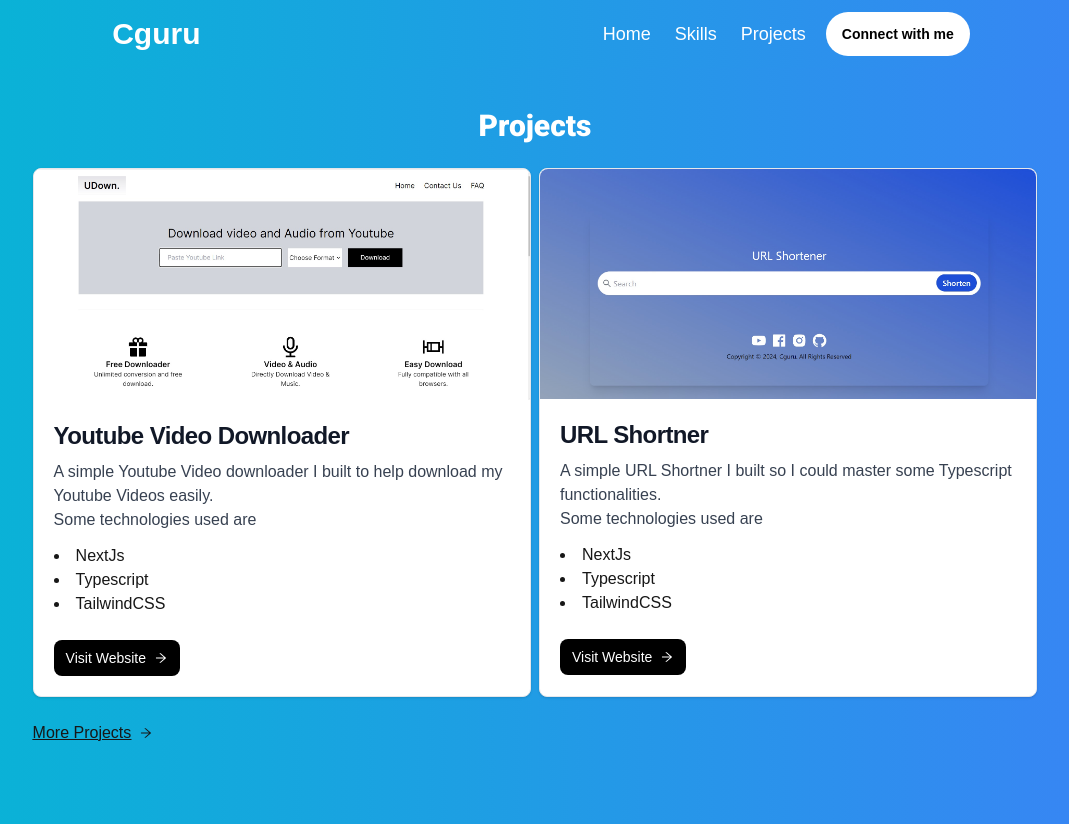
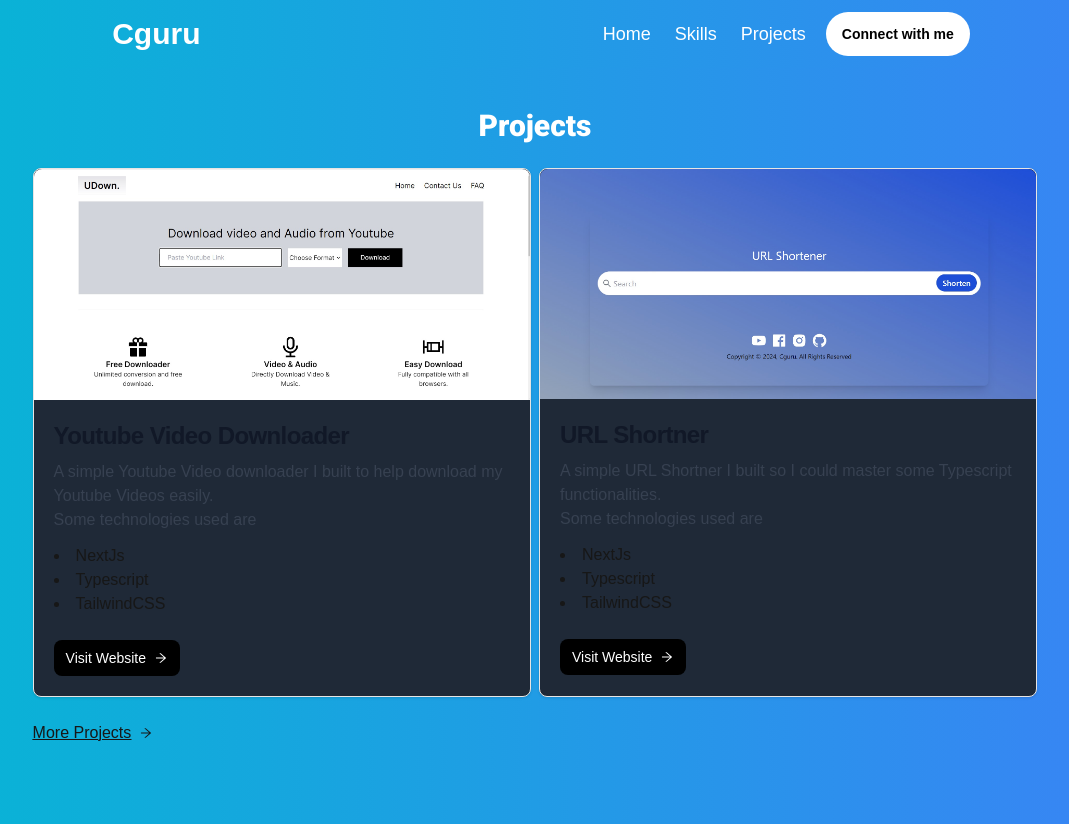
Before and after one commit to guyasong2/portfolio, a Next.js app: page /projects in a window 1280 px wide. Shown: the whole page, without its empty margins (105-1174 px from the left). Built offline with nearby package versions, Linux system fonts and the light colour scheme.

Commit message:
Update page.tsx

```diff
--- a/app/projects/page.tsx
+++ b/app/projects/page.tsx
@@ -18,7 +18,7 @@
         </h2>
 
         <div className="grid sm:grid-cols-4 gap-2 w-full sm:w-[80%] mx-auto m-6">
-          <div className="col-span-2 w-full bg-white border border-gray-200 rounded-lg shadow bg-gray-800">
+          <div className="col-span-2 w-full bg-gray-800 border border-stone-200 rounded-lg shadow">
             <a href="https://udown.netlify.app/">
               <Image src={project2} alt="First Project done by Guy Asong" className="rounded-t-lg"/>
             </a>
@@ -43,7 +43,7 @@
             </div>
           </div>
 
-          <div className="col-span-2 w-full bg-white border border-gray-200 rounded-lg shadow bg-gray-800">
+          <div className="col-span-2 w-full bg-gray-800 border border-stone-200 rounded-lg shadow">
           <a href="https://udown.netlify.app/">
               <Image src={prject3} alt="First Project done by Guy Asong" className="rounded-t-lg"/>
             </a>
```
